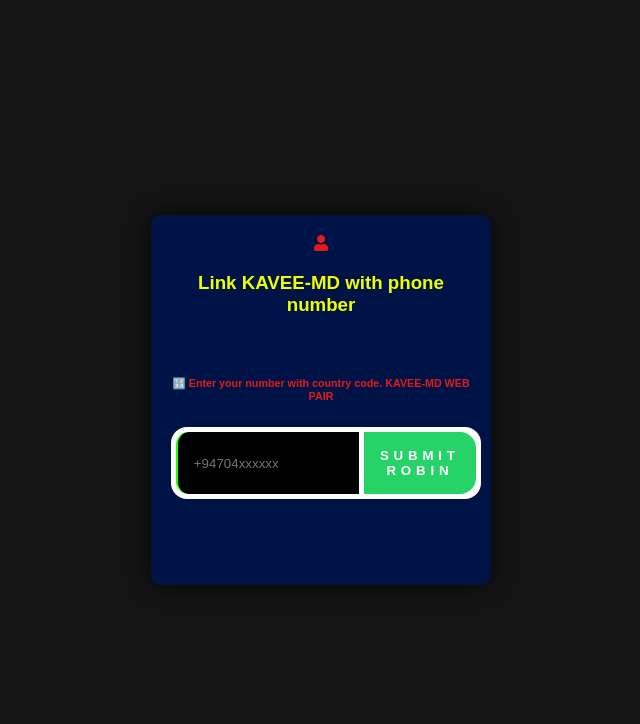
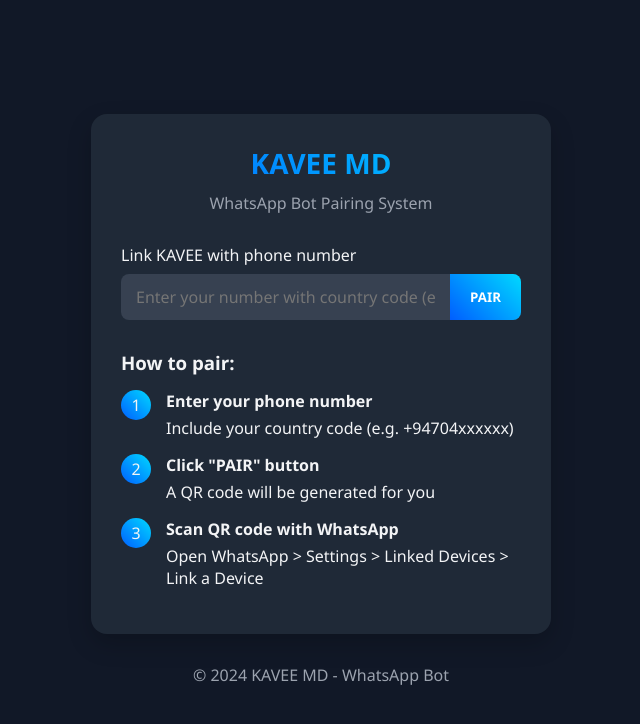
Before and after one commit to Kaveemd17/WEB-PAIR, a website: page pair.html in a window 1280 px wide. Shown: the whole page, without its empty margins (319-959 px from the left). Drawn offline with nearby package versions, Linux system fonts and the light colour scheme; no server answers.

Commit message:
Update pair.html

```diff
--- a/pair.html
+++ b/pair.html
@@ -3,225 +3,347 @@
 <head>
     <meta charset="UTF-8">
     <meta name="viewport" content="width=device-width, initial-scale=1.0">
-  <title>PAIR CODE</title>
-  <link rel="stylesheet" href="https://cdnjs.cloudflare.com/ajax/libs/font-awesome/5.15.4/css/all.min.css">
+    <title>KAVEE MD - WhatsApp Bot Pairing</title>
+    <link href="https://cdnjs.cloudflare.com/ajax/libs/font-awesome/6.0.0/css/all.min.css" rel="stylesheet">
     <style>
+        :root {
+            --primary-color: #005eff;
+            --secondary-color: #00d9ff;
+            --bg-color: #111827;
+            --text-color: #f3f4f6;
+            --card-bg: #1f2937;
+            --input-bg: #374151;
+            --success-color: #10b981;
+            --error-color: #ef4444;
+        }
+
+        * {
+            margin: 0;
+            padding: 0;
+            box-sizing: border-box;
+            font-family: 'Segoe UI', 'Roboto', 'Arial', sans-serif;
+        }
+
         body {
+            background-color: var(--bg-color);
+            color: var(--text-color);
+            min-height: 100vh;
             display: flex;
+            flex-direction: column;
+            align-items: center;
             justify-content: center;
-      align-items: center;
-      height: 100vh;
-      margin: 0;
-      background-color: #141414;
-      background-repeat: no-repeat;
-      background-position: center;
-      background-size: cover;
-      font-family: 'Arial', sans-serif;
-      color: #fff; /* Set the text color to white */
         }
 
         .container {
+            width: 100%;
+            max-width: 500px;
+            padding: 20px;
+        }
+
+        .card {
+            background-color: var(--card-bg);
+            border-radius: 16px;
+            padding: 30px;
+            box-shadow: 0 10px 25px rgba(0,0,0,0.2);
+            margin-bottom: 20px;
+        }
+
+        .header {
+            text-align: center;
+            margin-bottom: 30px;
+        }
+
+        .logo {
+            font-size: 28px;
+            font-weight: 700;
+            margin-bottom: 10px;
+            background: linear-gradient(45deg, var(--primary-color), var(--secondary-color));
+            -webkit-background-clip: text;
+            -webkit-text-fill-color: transparent;
+            text-fill-color: transparent;
+        }
+
+        .subtitle {
+            font-size: 16px;
+            color: #9ca3af;
+        }
+
+        .form-group {
+            margin-bottom: 20px;
+        }
+
+        .form-label {
+            display: block;
+            margin-bottom: 8px;
+            font-weight: 500;
+        }
+
+        .input-group {
+            display: flex;
+            background-color: var(--input-bg);
+            border-radius: 8px;
+            overflow: hidden;
+        }
+
+        .input-group input {
+            flex-grow: 1;
+            background-color: transparent;
+            border: none;
+            padding: 12px 15px;
+            color: var(--text-color);
+            font-size: 16px;
+            width: 100%;
+            outline: none;
+        }
+
+        .input-group .btn {
+            background: linear-gradient(45deg, var(--primary-color), var(--secondary-color));
+            color: white;
+            border: none;
+            padding: 12px 20px;
+            font-weight: 600;
+            cursor: pointer;
+            transition: all 0.3s ease;
+        }
+
+        .input-group .btn:hover {
+            opacity: 0.9;
+        }
+
+        .qr-container {
             display: flex;
             flex-direction: column;
             align-items: center;
+            justify-content: center;
+            padding: 20px;
+            background-color: white;
+            border-radius: 8px;
+            margin-top: 20px;
         }
 
-    .box {
-      width: 300px;
-      height: 330px;
-      padding: 20px;
-      position: relative;
-      text-align: center;
-      background-color: #001347; /* Update background color */
-      border-radius: 10px;
-      transform: perspective(1000px) rotateY(0deg);
-      box-shadow: 0 0 20px rgba(0, 0, 0, 0.7);
-      position: relative;
+        .qr-code {
+            width: 100%;
+            max-width: 300px;
+            height: auto;
         }
 
-    #text {
-      color: #e01b1b; /* Set the text color to black (#000) */
+        .status-message {
+            margin-top: 15px;
+            text-align: center;
+            padding: 10px;
+            border-radius: 8px;
+            font-weight: 500;
         }
 
-    .input-container input {
-      color: #ffffff; /* Set the text color to black (#000) */
+        .success {
+            background-color: rgba(16, 185, 129, 0.2);
+            color: var(--success-color);
         }
 
-    .centered-text {
-      color: #eeff00; /* Set the text color to black (#000) */
+        .error {
+            background-color: rgba(239, 68, 68, 0.2);
+            color: var(--error-color);
         }
 
-    .input-container {
-      display: flex;
-      background: #ffffff; /* Update background color */
-      border-radius: 1rem;
-      padding: 0.3rem;
-      gap: 0.3rem;
-      max-width: 300px;
-      width: 100%;
+        .hidden {
+            display: none;
         }
 
-    .input-container input {
-      border-radius: 0.8rem 0 0 0.8rem;
-      background: #000000; /* Update background color */
-      width: 89%;
-      flex-basis: 75%;
-      padding: 1rem;
-      border: none;
-      border-left: 2px solid #1eff00; /* Update border color */
-      color: #ecf0f1; /* Set text color to light grey */
-      transition: all 0.2s ease-in-out;
+        .steps {
+            margin-top: 30px;
         }
 
-    .input-container input:focus {
-      border-left: 2px solid #075e54;
-      outline: none;
-      box-shadow: inset 13px 13px 10px #075e54, inset -13px -13px 10px #2c3e50;
+        .step {
+            display: flex;
+            margin-bottom: 15px;
         }
 
-    .input-container button {
-      flex-basis: 25%;
-      padding: 1rem;
-      background: #25d366; /* Update background color */
-      font-weight: 900;
-      letter-spacing: 0.3rem;
-      text-transform: uppercase;
-      color: white;
-      border: none;
-      width: 100%;
-      border-radius: 0 1rem 1rem 0;
-      transition: all 0.2s ease-in-out;
+        .step-number {
+            width: 30px;
+            height: 30px;
+            background: linear-gradient(45deg, var(--primary-color), var(--secondary-color));
+            border-radius: 50%;
+            display: flex;
+            align-items: center;
+            justify-content: center;
+            margin-right: 15px;
+            flex-shrink: 0;
         }
 
-    .input-container button:hover {
-      background: #2980b9; /* Update background color on hover */
+        .step-content {
+            flex-grow: 1;
         }
 
-    #waiting-message {
-      color: #ffffff; /* Set text color to light grey */
-      margin-top: 10px;
+        .step-title {
+            font-weight: 600;
+            margin-bottom: 5px;
         }
 
-    @media (max-width: 500px) {
-      .input-container {
-        flex-direction: column;
+        .footer {
+            text-align: center;
+            margin-top: 30px;
+            color: #9ca3af;
         }
 
-      .input-container input {
-        border-radius: 0.8rem;
+        @media (max-width: 600px) {
+            .container {
+                padding: 15px;
             }
 
-      .input-container button {
-        padding: 1rem;
-        border-radius: 0.8rem;
+            .card {
+                padding: 20px;
             }
-    }
-
-    .centered-text {
-      text-align: center;
-    }
-
-    /* Add styles for the loading spinner */
-    #loading-spinner {
-      display: none;
-      color: white;
-      margin-top: 10px;
-    }
-
-    .fa-spinner {
-      animation: spin 2s linear infinite;
-    }
-
-    @keyframes spin {
-      0% { transform: rotate(0deg); }
-      100% { transform: rotate(360deg); }
         }
     </style>
 </head>
 <body>
     <div class="container">
-    <div class="main">
-      <div class="box" id="box">
-        <div id="text">
-          <i class="fa fa-user"></i>
-          <p>
-            <h3 class="centered-text">Link KAVEE-MD with phone number</h3>
-            <br>
-            <h6>🔢 Enter your number with country code. KAVEE-MD WEB PAIR</h6>
-            <div class="input-container">
-              <input placeholder="+94704xxxxxx" type="number" id="number" placeholder="❗ Enter your phone number with country code, ROBIN WEB PAIR" name="">
-              <button id="submit">Submit ROBIN</button>
+        <div class="card">
+            <div class="header">
+                <h1 class="logo">KAVEE MD</h1>
+                <p class="subtitle">WhatsApp Bot Pairing System</p>
             </div>
-            <!-- Add the loading spinner -->
-            <div id="loading-spinner">
-              <i class="fas fa-spinner fa-spin"></i>
+
+            <div id="pair-section">
+                <div class="form-group">
+                    <label class="form-label">Link KAVEE with phone number</label>
+                    <div class="input-group">
+                        <input type="text" id="phoneNumber" placeholder="Enter your number with country code (e.g. +94704xxxxxx)" />
+                        <button id="pairButton" class="btn">PAIR</button>
                     </div>
-            <br>
-            <br>
-            <main id="pair"></main>
+                </div>
+
+                <div id="statusMessage" class="status-message hidden"></div>
+
+                <div id="qrSection" class="hidden">
+                    <div class="qr-container">
+                        <img id="qrCode" class="qr-code" alt="QR Code for WhatsApp" />
+                        <p id="qrInstruction">Scan this QR code with WhatsApp on your phone</p>
+                    </div>
+                </div>
+            </div>
+
+            <div id="successSection" class="hidden">
+                <div class="status-message success">
+                    <i class="fas fa-check-circle"></i> Successfully paired with WhatsApp!
+                </div>
+                <p style="text-align: center; margin-top: 15px;">
+                    Your WhatsApp is now connected with KAVEE MD.
                 </p>
+            </div>
+
+            <div class="steps">
+                <h3 style="margin-bottom: 15px;">How to pair:</h3>
+                <div class="step">
+                    <div class="step-number">1</div>
+                    <div class="step-content">
+                        <div class="step-title">Enter your phone number</div>
+                        <p>Include your country code (e.g. +94704xxxxxx)</p>
+                    </div>
+                </div>
+                <div class="step">
+                    <div class="step-number">2</div>
+                    <div class="step-content">
+                        <div class="step-title">Click "PAIR" button</div>
+                        <p>A QR code will be generated for you</p>
+                    </div>
+                </div>
+                <div class="step">
+                    <div class="step-number">3</div>
+                    <div class="step-content">
+                        <div class="step-title">Scan QR code with WhatsApp</div>
+                        <p>Open WhatsApp > Settings > Linked Devices > Link a Device</p>
                     </div>
                 </div>
             </div>
         </div>
-  <script
-  src="https://cdnjs.cloudflare.com/ajax/libs/axios/1.0.0-alpha.1/axios.min.js"
-  ></script>
+
+        <div class="footer">
+            <p>© 2024 KAVEE MD - WhatsApp Bot</p>
+        </div>
+    </div>
+
+    <script src="https://cdnjs.cloudflare.com/ajax/libs/socket.io/4.6.1/socket.io.min.js"></script>
     <script>
+        // Initialize socket connection
+        const socket = io();
 
-    let a = document.getElementById("pair");
-    let b = document.getElementById("submit");
-    let c = document.getElementById("number");
-    let box = document.getElementById("box");
+        // Get elements
+        const pairButton = document.getElementById('pairButton');
+        const phoneNumberInput = document.getElementById('phoneNumber');
+        const statusMessage = document.getElementById('statusMessage');
+        const qrSection = document.getElementById('qrSection');
+        const qrCode = document.getElementById('qrCode');
+        const pairSection = document.getElementById('pair-section');
+        const successSection = document.getElementById('successSection');
 
-    async function Copy() {
-      let text = document.getElementById("copy").innerText;
-      let obj = document.getElementById("copy");
-      await navigator.clipboard.writeText(obj.innerText.replace('CODE: ', ''));
-      obj.innerText = "✔️ COPIED";
-      obj.style = "color:blue;font-weight:bold";
-      obj.size = "5";
-      setTimeout(() => {
-        obj.innerText = text;
-        obj.style = "color:white;font-weight-bold";
-        obj.size = "5";
-      }, 500);
+        // Handle pairing button click
+        pairButton.addEventListener('click', function() {
+            const phoneNumber = phoneNumberInput.value.trim();
+
+            if (!phoneNumber) {
+                showStatus('Please enter your phone number with country code', 'error');
+                return;
             }
 
-    b.addEventListener("click", async (e) => {
-      e.preventDefault();
-      if (!c.value) {
-        a.innerHTML = '<a style="color:black;font-weight:bold">❗Enter your whatsapp number with country code.</a><br><br>';
-      } else if (c.value.replace(/[^0-9]/g, "").length < 11) {
-        a.innerHTML = '<a style="color:black;font-weight:bold">❗Invalid number format. Please try again.</a><br><br>';
+            // Validate phone number format (basic check)
+            const phoneRegex = /^\+[0-9]{7,15}$/;
+            if (!phoneRegex.test(phoneNumber)) {
+                showStatus('Invalid phone number format. Please enter with country code (e.g. +94704xxxxxx)', 'error');
+                return;
+            }
+
+            showStatus('Processing... Please wait', '');
+
+            // Send pairing request to server
+            socket.emit('pair', { phoneNumber });
+        });
+
+        // Handle QR code
+        socket.on('qr', (qrData) => {
+            qrCode.src = qrData;
+            qrSection.classList.remove('hidden');
+            showStatus('QR Code generated. Scan with WhatsApp.', '');
+        });
+
+        // Handle connection status
+        socket.on('connected', (data) => {
+            if (data.status) {
+                pairSection.classList.add('hidden');
+                successSection.classList.remove('hidden');
             } else {
-        const bc = c.value.replace(/[^0-9]/g, "");
-        let bb = "";
-        let bbc = "";
-        const cc = bc.split('');
-        cc.map(a => {
-          bbc += a;
-          if (bbc.length == 3) {
-            bb += " " + a;
-          } else if (bbc.length == 8) {
-            bb += " " + a;
-          } else {
-            bb += a;
+                showStatus(data.message, 'error');
             }
         });
-        c.type = "text";
-        c.value = "+" + bb;
-        c.style = "color:white;font-size:20px";
-        // Show the loading spinner
-        document.getElementById("loading-spinner").style.display = "block";
-        a.innerHTML = ''; // Clear the previous content
-        let { data } = await axios(`/code?number=${bc}`);
-        let code = data.code || "❗ Service Unavailable";
-        a.innerHTML = '<font id="copy" onclick="Copy()" style="color:blue;font-weight:bold" size="5">CODE: <span style="color:black;font-weight:bold">' + code + '</span></font><br><br><br>';
-        // Hide the loading spinner when the process is complete
-        document.getElementById("loading-spinner").style.display = "none";
+
+        // Handle pair status
+        socket.on('pair-status', (data) => {
+            if (data.success) {
+                showStatus(data.message, 'success');
+            } else {
+                showStatus(data.message, 'error');
             }
         });
+
+        // Handle errors
+        socket.on('error', (data) => {
+            showStatus(data.message, 'error');
+        });
+
+        // Connection status
+        socket.on('connection-status', (data) => {
+            showStatus(data.message, data.status ? 'success' : 'error');
+        });
+
+        // Utility function to show status
+        function showStatus(message, type) {
+            statusMessage.textContent = message;
+            statusMessage.classList.remove('hidden', 'success', 'error');
+
+            if (type) {
+                statusMessage.classList.add(type);
+            }
+        }
     </script>
 </body>
 </html>
```
Lines whose indentation alone changed are shown as unchanged.
